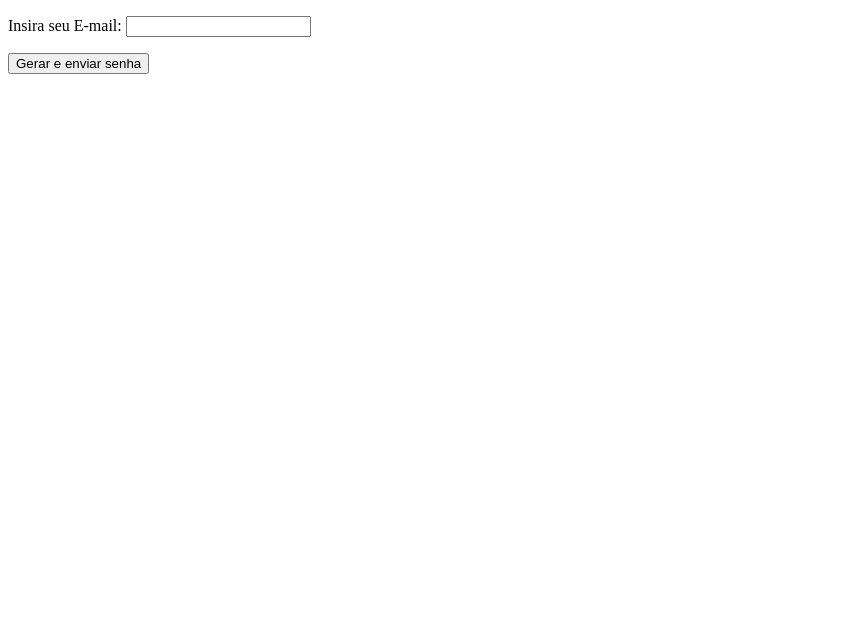
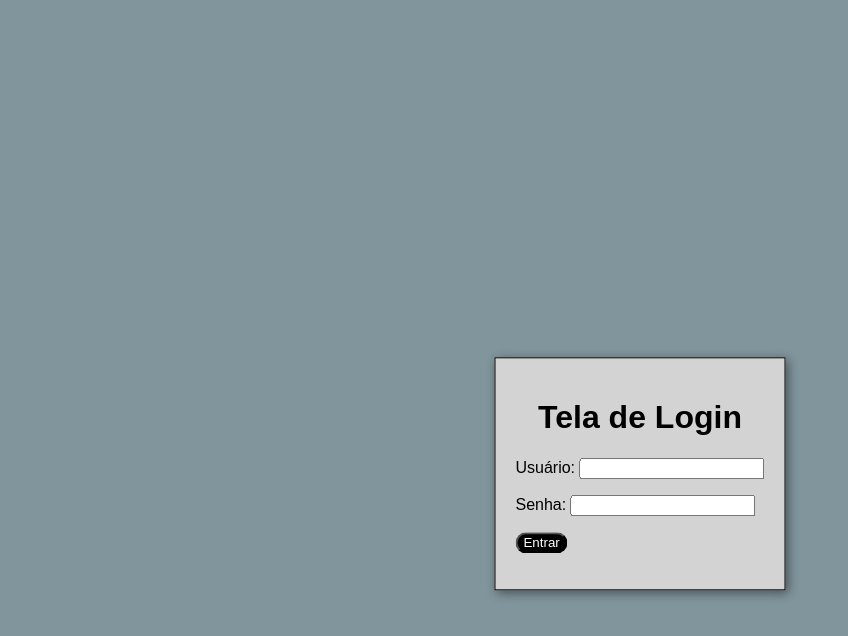
Before and after one commit to M-Fragata/HTML-CSS, a plain HTML site: page exmod03/ex025/praticando1.html in a window 1280 px wide. Shown: the whole page, without its empty margins (0-848 px from the left). Drawn offline with Linux system fonts and the light colour scheme.

Commit message:
tela de login

```diff
--- a/exmod03/ex025/praticando1.html
+++ b/exmod03/ex025/praticando1.html
@@ -4,36 +4,57 @@
     <meta charset="UTF-8">
     <meta name="viewport" content="width=device-width, initial-scale=1.0">
     <title>Document</title>
+
+    <style>
+
+        body{
+            position: relative;
+            background-color: rgb(128, 149, 156);
+            font-family: Arial, Helvetica, sans-serif;
+        }
+        div#log{
+            position: absolute;
+            border: 1px solid black;
+            padding: 20px;
+            left: 50%;
+            transform: translate(-50%,150%);
+            background-color: lightgray;
+            box-shadow: 3px 3px 10px rgba(0, 0, 0, 0.466);
+        }
+        div#log > h1 {
+            text-align: center;
+        }
+        input#botao{
+            background-color: black;
+            color: white;
+            border-radius: 20px;
+        }
+        input#botao:hover{
+            background: rgb(255, 255, 255);
+            color: black;
+            border-color: silver;
+            box-shadow: 3px 3px 10px rgba(0, 0, 0, 0.466);
+            transition: background .5s, color .5s, border .5s;
+        }
+    </style>
+
 </head>
 <body>
-    <form method="post" onsubmit="enviarSenha(event)">
+
+    <div id="log">
+        <h1>Tela de Login</h1>
         <p>
-            <label for="mail">Insira seu E-mail: </label>
-            <input type="email" name="" id="mail">
+            <label for="usu">Usuário: </label>
+            <input type="text" name="" id="usu">
         </p>
         <p>
-            <input type="submit" value="Gerar e enviar senha">
+            <label for="sen">Senha: </label>
+            <input type="text" name="" id="sen">
         </p>
-    </form>
-    <div id="res"></div>
-
-    <script>
-        async function enviarSenha(e) {
-            e.preventDefault()
-            const email = document.querySelector('input#mail').value
-
-            let res = document.querySelector('div#res')
-
-            const response = await fetch("http://localhost:3000/enviar", {
-            method: "POST",
-            headers: { "Content-Type": "application/json" },
-            body: JSON.stringify({ email })
-      })
-
-            const data = await response.json()
-            res.innerHTML = data.message
-    }
-    </script>
+        <p>
+            <input type="button" value="Entrar" id="botao">
+        </p>
+    </div>
 
 </body>
 </html>
```
